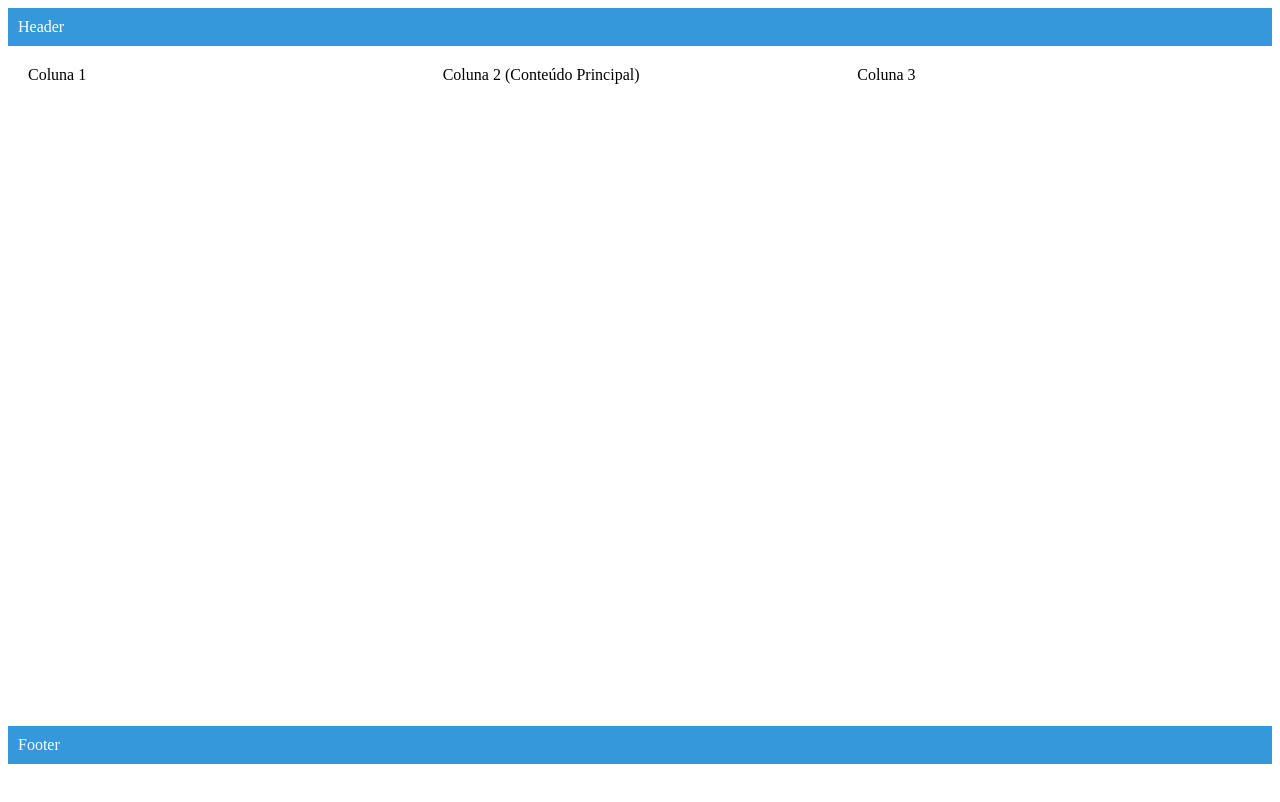
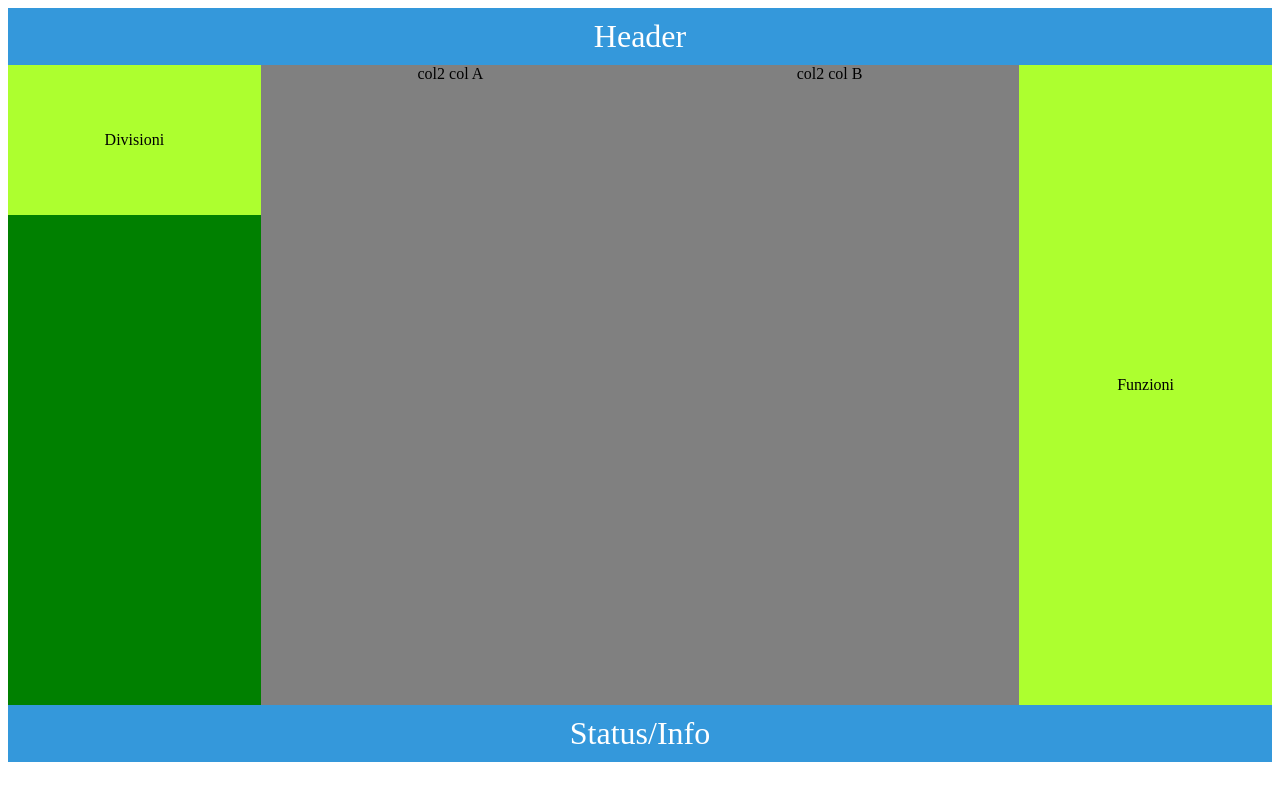
Before and after one commit to reginaldogomes/touchscreen, a website built with Vite: page src/index.html in a window 1280 px wide. Built offline with nearby package versions, Linux system fonts and the light colour scheme.

Commit message:
layout base

```diff
--- a/src/index.html
+++ b/src/index.html
@@ -9,7 +9,6 @@
 </head>
 
 <body>
-  <div id="app"></div>
   <script type="module" src="/main.js"></script>
 </body>
 
--- a/src/main.js
+++ b/src/main.js
@@ -2,13 +2,20 @@ import './style.scss'
 import viteLogo from '../public/images/vite.svg'
 import { setupCounter } from './components/counter'
 
-document.querySelector('#app').innerHTML = `
+document.querySelector('body').innerHTML = `
 <header>Header</header>
 <main>
-    <div class="col1">Coluna 1</div>
-    <div class="col2">Coluna 2 (Conteúdo Principal)</div>
-    <div class="col3">Coluna 3</div>
+    <div class="col1">
+        <div class="divisione">Divisioni</div>
+    </div>
+    <div class="col2">
+        <div class="cola">col2 col A</div>
+        <div class="colb">col2 col B</div>
+    </div>
+    <div class="col3">
+        <div class="Funzioni">Funzioni</div>
+    </div>
 </main>
-<footer>Footer</footer>`
+<footer>Status/Info</footer>`
 
-setupCounter(document.querySelector('#counter'))
+// setupCounter(document.querySelector('#counter'))
--- a/src/style.scss
+++ b/src/style.scss
@@ -1,18 +1,7 @@
 @import "./styles/variables";
-
 // Layout com Grid
 body {
-  display: grid;
-  grid-template-rows: auto 1fr auto;
   min-height: 100vh;
-}
-
-main {
-  display: grid;
-  grid-template-columns: repeat(3, 1fr);
-  gap: 20px;
-  padding: 20px;
-  height: 80vh;
 }
 
 header,
@@ -20,12 +9,49 @@ footer {
   background-color: $primary-color;
   color: white;
   padding: 10px;
+  text-align: center;
+  font-size: 32px;
 }
 
-.coluna {
-  background-color: $secondary-color;
-  padding: 15px;
-  border-radius: 5px;
+main {
+  display: flex;
+  height: 80vh;
+}
+
+.col2 {
+  width: 60%;
+  text-align: center;
+  display: flex;
+}
+
+.col2 .cola,
+.colb {
+  width: 50%;
+  height: 100%;
+  background: grey;
+}
+
+.col1,
+.col3 {
+  width: 20%;
+  text-align: center;
+  background: green;
+}
+
+.divisione {
+  background: greenyellow;
+  min-height: 150px;
+  display: flex;
+  justify-content: center; /* Horizontal centering */
+  align-items: center; /* Vertical centering */
+}
+
+.Funzioni {
+  background: greenyellow;
+  height: 100%;
+  display: flex;
+  justify-content: center; /* Horizontal centering */
+  align-items: center; /* Vertical centering */
 }
 
 // Estilos adicionais conforme necessário
```
